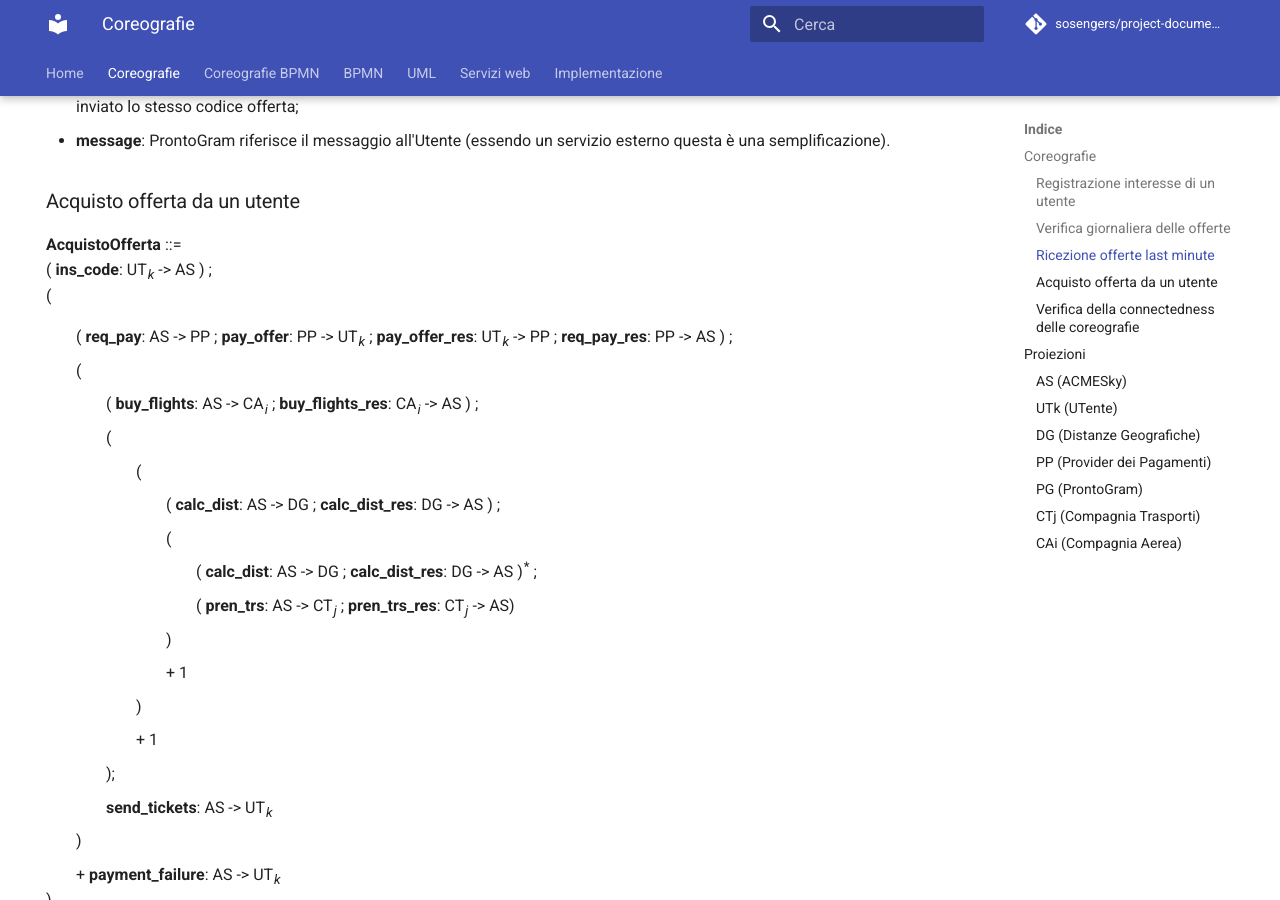
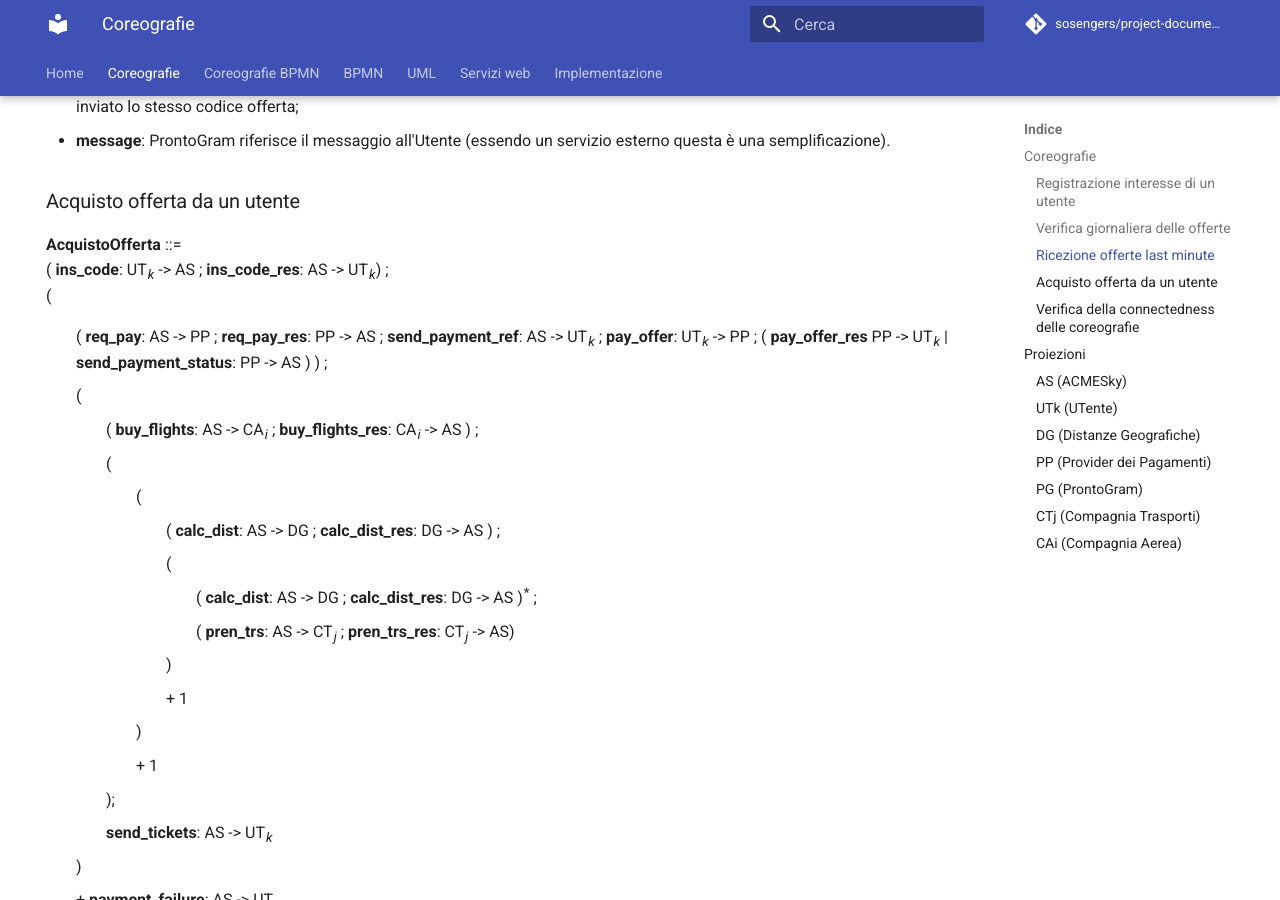
Before and after one commit to sosengers/project-documentation, an MkDocs documentation site: the page built from docs/coreografie.md, in a window 1280 px wide and 900 px high, scrolled down 1866 px. Built offline with MkDocs 1.6.1 and Material for MkDocs 9.7.7, drawn with Linux system fonts in a browser that asks for light colours; comment, search, counter and statistics services are not loaded.

Commit message:
Aggiornata coreografia

```diff
--- a/docs/coreografie.md
+++ b/docs/coreografie.md
@@ -103,10 +103,10 @@ Le interazioni hanno il seguente significato:
 
 <p>
 <strong>AcquistoOfferta</strong> ::=  <br />
-( <strong>ins_code</strong>: UT<sub><em>k</em></sub> -> AS ) ;<br />
+( <strong>ins_code</strong>: UT<sub><em>k</em></sub> -> AS ; <strong>ins_code_res</strong>: AS -> UT<sub><em>k</em></sub>) ;<br />
 (
 <ul>
-    <li>( <strong>req_pay</strong>: AS -> PP ; <strong>pay_offer</strong>: PP -> UT<sub><em>k</em></sub> ; <strong>pay_offer_res</strong>: UT<sub><em>k</em></sub> -> PP ; <strong>req_pay_res</strong>: PP -> AS ) ;</li>
+    <li>( <strong>req_pay</strong>: AS -> PP ; <strong>req_pay_res</strong>: PP -> AS ;  <strong>send_payment_ref</strong>: AS -> UT<sub><em>k</em></sub> ; <strong>pay_offer</strong>: UT<sub><em>k</em></sub> -> PP ; ( <strong>pay_offer_res</strong> PP -> UT<sub><em>k</em></sub> | <strong>send_payment_status</strong>: PP -> AS ) ) ;</li>
     <li>( </li>
     <li><ul>
     	<li>( <strong>buy_flights</strong>: AS -> CA<sub><em>i</em></sub> ; <strong>buy_flights_res</strong>: CA<sub><em>i</em></sub> -> AS ) ;</li>
```
